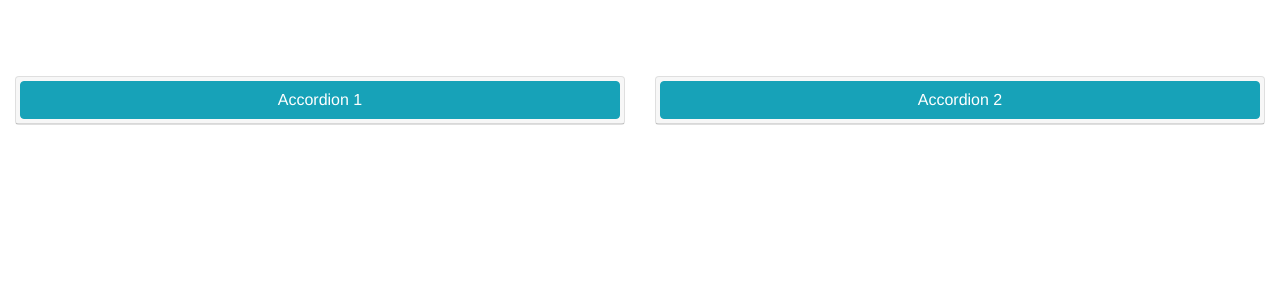
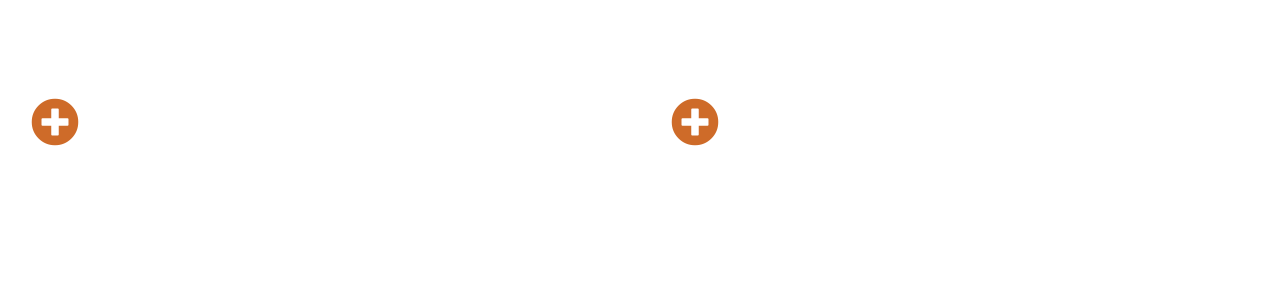
Before and after one commit to ileavitt/for-claudia, a Vue app: page /#/grants in a window 1280 px wide. Shown: the top 300 px of the page. Built offline with nearby package versions, Linux system fonts and the light colour scheme.

Commit message:
initial check-in
initial check-in

```diff
--- a/db.json
+++ /dev/null
@@ -1,9 +0,0 @@
-{"total": [
-  {"id":1,"name":"NORTH AMERICA","totalGrants":2913,"totalAmount":10},
-  {"id":2,"name":"ASIA","totalGrants":2862,"totalAmount":10},
-  {"id":3,"name":"AFRICA","totalGrants":2951,"totalAmount":10},
-  {"id":4,"name":"GLOBAL","totalGrants":2936,"totalAmount":20},
-  {"id":5,"name":"OCEANIA","totalGrants":2830,"totalAmount":3},
-  {"id":6,"name":"SOUTH AMERICA","totalGrants":2753,"totalAmount":11},
-  {"id":7,"name":"EUROPE","totalGrants":2751,"totalAmount":100}
-]}
--- a/public/index.html
+++ b/public/index.html
@@ -5,6 +5,8 @@
     <meta http-equiv="X-UA-Compatible" content="IE=edge">
     <meta name="viewport" content="width=device-width,initial-scale=1.0">
     <link rel="icon" href="<%= BASE_URL %>favicon.ico">
+    <script src="https://kit.fontawesome.com/57d6e60881.js"></script>
+    <link rel="stylesheet" href="https://use.fontawesome.com/releases/v5.8.1/css/all.css">
     <title>bootstrap-vue project</title>
   </head>
   <body>
--- a/src/App.vue
+++ b/src/App.vue
@@ -59,4 +59,8 @@ export default {
     box-shadow: 0 4px 8px 0 rgba(0, 0, 0, 0.2), 0 6px 20px 0 rgba(0, 0, 0, 0.19)!important;
 }
 
+.material-icons.md-48 {
+    font-size: 48px;
+}
+
 </style>
--- a/src/components/Accordion.vue
+++ b/src/components/Accordion.vue
@@ -47,5 +47,40 @@ export default {
 }
 </script>
 
-<style>
+<style scoped>
+.btn,
+.card,
+.card-header,
+.btn-info,
+.btn-info:not(:disabled):not(.disabled):active {
+    background:none;
+    border:none;
+}
+
+.icon::before {
+    display: inline-block;
+    font-style: normal;
+    font-variant: normal;
+    text-rendering: auto;
+    -webkit-font-smoothing: antialiased;
+}
+
+.card-header > a:before {
+    color:#ce6b29;
+    float: left !important;
+    font-family: "Font Awesome 5 Free";
+    font-size:48px;
+    font-weight: 900;
+    content: "\f056";
+    padding-right: 5px;
+}
+
+.card-header > a.collapsed:before {
+    color:#ce6b29;
+    float: left !important;
+    font-family: "Font Awesome 5 Free";
+    font-size:48px;
+    font-weight: 900;
+    content: "\f055";
+}
 </style>
--- a/src/components/BottomNav.vue
+++ b/src/components/BottomNav.vue
@@ -14,6 +14,9 @@
                     <!-- <router-link to="/grants"><b-button class="text-uppercase no-radius">view all grants</b-button></router-link> -->
                     <router-link to="/grants" class="text-uppercase btn-style">view all grants</router-link>
                 </b-button-group>
+            </b-col>
+            <b-col cols="1" offset="5">
+                <i class="material-icons md-48">search</i>
             </b-col>
         </b-row>
     </b-container>
--- a/src/components/Search.vue
+++ b/src/components/Search.vue
@@ -5,8 +5,8 @@
             <i class="mdi mdi-magnify mdi-24px"></i>
         </span>
         <Keyboard v-model="searchInput" v-show="isOpen" :layouts="[
-            '1234567890{delete:backspace}|qwertyuiop|asdfghjkl|{shift:goto:1}zxcvbnm|{space:space}{clear:clear}',
-            '!@#$%^&*(){delete:backspace}|QWERTYUIOP|ASDFGHJKL|{shift:goto:0}ZXCVBNM|{space:space}{clear:clear}'
+            '1234567890{delete:backspace}|qwertyuiop|asdfghjkl|{shift:goto:1}zxcvbnm|{space:space}{clear:clear}{enter:enter}',
+            '!@#$%^&*(){delete:backspace}|QWERTYUIOP|ASDFGHJKL|{shift:goto:0}ZXCVBNM|{space:space}{clear:clear}{enter:enter}'
             ]" :maxlength="20">
         </Keyboard>
     </div>
--- a/src/views/About.vue
+++ /dev/null
@@ -1,5 +0,0 @@
-<template>
-  <div class="about">
-    <h1>This is an about page</h1>
-  </div>
-</template>
--- a/src/views/Home.vue
+++ b/src/views/Home.vue
@@ -10,11 +10,12 @@
                     </div>
                 </b-col>
             </b-row>
-            <b-row>
-                <b-col cols="12">
+            <!-- <b-row>
+                <b-col cols="12"> -->
                     <bottom-nav></bottom-nav>
-                </b-col>
-            </b-row>
+                    <search @search-update="handleSearchUpdate"></search>
+                <!-- </b-col>
+            </b-row> -->
         </b-container>
         <!-- <b-container class="mb-3">
             <b-row>
@@ -41,7 +42,7 @@
 
 <script>
 // @ is an alias to /src
-// import search from '@/components/Search.vue';
+import search from '@/components/Search.vue';
 import bottomNav from '@/components/BottomNav.vue';
 import bubble from '@/components/Bubble.vue';
 import grantTotal from '@/components/GrantTotal.vue';
@@ -50,7 +51,7 @@ import axios from 'axios';
 export default {
   name: 'home',
   components: {
-    // search,
+    search,
     bottomNav,
     bubble,
     grantTotal
```
Also changed, not shown: 1 other file (tests, documents, lock files or other folders).
